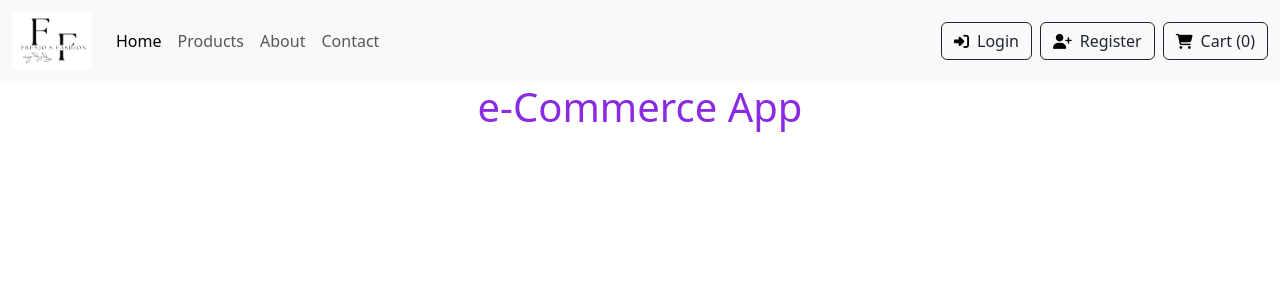
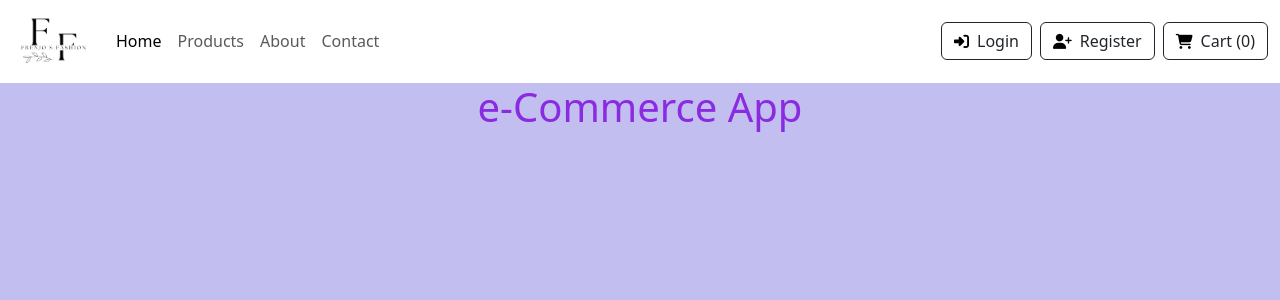
Before and after one commit to Brendafrenjo/e-commerce-app, a React (Create React App) app: page / in a window 1280 px wide. Shown: the top 300 px of the page. Built offline with nearby package versions, Linux system fonts and the light colour scheme.

Commit message:
Changed colors

```diff
--- a/src/App.css
+++ b/src/App.css
@@ -1,4 +1,5 @@
 body {
   text-align: center;
   color: blueviolet;
+  background-color: #c3bef0;
 }
--- a/src/NavBar.js
+++ b/src/NavBar.js
@@ -5,7 +5,7 @@ import Images from "./Images"
 export default function NavBar() {
   return (
     <div className="NavBar">
-      <nav className="navbar navbar-expand-lg bg-body-tertiary navbar-style">
+      <nav className="navbar navbar-expand-lg bg-white navbar-style">
         <div className="container-fluid">
           <a className="navbar-brand fw-bold fs-4" href="/">
             <Images />
```
